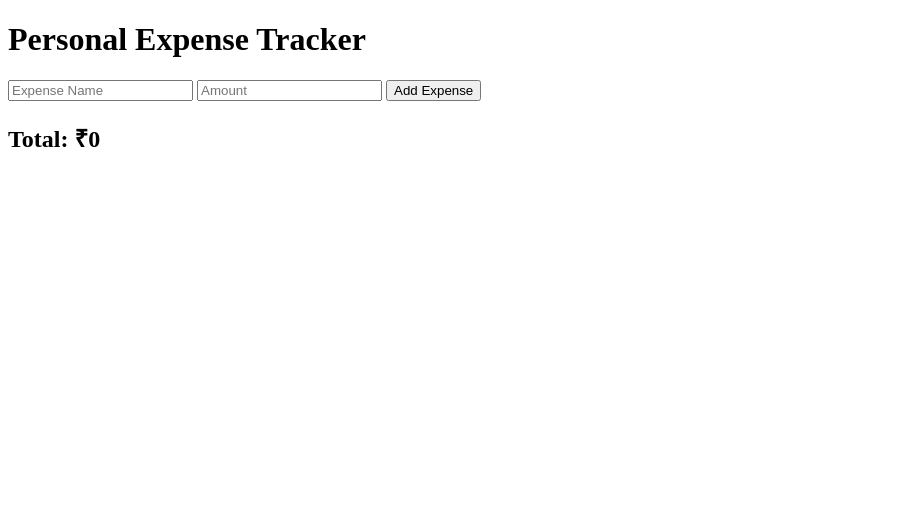
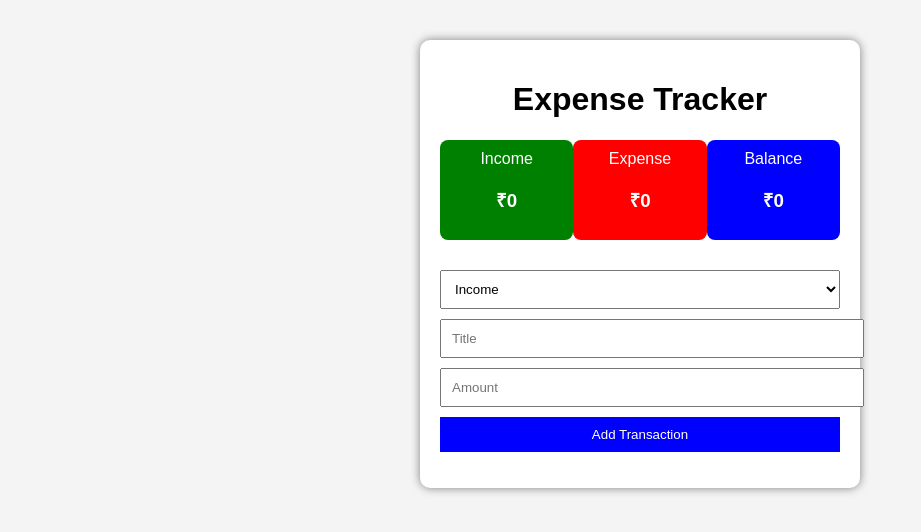
Before and after one commit to NishanthCodes1/Personal-expense-tracker, a plain HTML site: page index.html in a window 1280 px wide. Shown: the whole page, without its empty margins (0-921 px from the left). Drawn offline with Linux system fonts and the light colour scheme.

Commit message:
index.html

```diff
--- a/index.html
+++ b/index.html
@@ -1,24 +1,207 @@
 <!DOCTYPE html>
 <html>
 <head>
-    <title>Personal Expense Tracker</title>
-    <link rel="stylesheet" href="style.css">
+<meta charset="UTF-8">
+<title>Personal Expense Tracker</title>
+
+<style>
+
+body{
+    font-family:Arial;
+    background:#f4f4f4;
+    margin:0;
+}
+
+.container{
+    width:400px;
+    margin:40px auto;
+    background:white;
+    padding:20px;
+    border-radius:10px;
+    box-shadow:0 0 10px gray;
+}
+
+h1{
+    text-align:center;
+}
+
+.summary{
+    display:flex;
+    justify-content:space-between;
+    margin:20px 0;
+}
+
+.card{
+    width:30%;
+    text-align:center;
+    padding:10px;
+    border-radius:8px;
+    color:white;
+}
+
+.income{
+    background:green;
+}
+
+.expense{
+    background:red;
+}
+
+.balance{
+    background:blue;
+}
+
+input,select{
+    width:100%;
+    padding:10px;
+    margin-top:10px;
+}
+
+button{
+    width:100%;
+    padding:10px;
+    margin-top:10px;
+    background:blue;
+    color:white;
+    border:none;
+    cursor:pointer;
+}
+
+li{
+    list-style:none;
+    margin:10px 0;
+    padding:10px;
+    background:#eee;
+    display:flex;
+    justify-content:space-between;
+}
+
+.delete{
+    background:red;
+    color:white;
+    border:none;
+    padding:5px 10px;
+}
+
+</style>
+
 </head>
+
 <body>
 
-    <h1>Personal Expense Tracker</h1>
+<div class="container">
 
-    <input type="text" id="title" placeholder="Expense Name">
+<h1>Expense Tracker</h1>
 
-    <input type="number" id="amount" placeholder="Amount">
+<div class="summary">
 
-    <button onclick="addExpense()">Add Expense</button>
+<div class="card income">
+Income
+<h3 id="income">₹0</h3>
+</div>
 
-    <h2>Total: ₹<span id="total">0</span></h2>
+<div class="card expense">
+Expense
+<h3 id="expense">₹0</h3>
+</div>
 
-    <ul id="expenseList"></ul>
+<div class="card balance">
+Balance
+<h3 id="balance">₹0</h3>
+</div>
 
-    <script src="script.js"></script>
+</div>
+
+<select id="type">
+<option value="Income">Income</option>
+<option value="Expense">Expense</option>
+</select>
+
+<input type="text" id="title" placeholder="Title">
+
+<input type="number" id="amount" placeholder="Amount">
+
+<button onclick="addTransaction()">Add Transaction</button>
+
+<ul id="list"></ul>
+
+</div>
+
+<script>
+
+let transactions=JSON.parse(localStorage.getItem("transactions"))||[];
+
+showData();
+
+function addTransaction(){
+
+let type=document.getElementById("type").value;
+let title=document.getElementById("title").value;
+let amount=Number(document.getElementById("amount").value);
+
+if(title==""||amount<=0){
+alert("Enter valid details");
+return;
+}
+
+transactions.push({
+type,
+title,
+amount
+});
+
+localStorage.setItem("transactions",JSON.stringify(transactions));
+
+document.getElementById("title").value="";
+document.getElementById("amount").value="";
+
+showData();
+
+}
+
+function showData(){
+
+let list=document.getElementById("list");
+
+list.innerHTML="";
+
+let income=0;
+let expense=0;
+
+transactions.forEach((item,index)=>{
+
+if(item.type=="Income"){
+income+=item.amount;
+}else{
+expense+=item.amount;
+}
+
+list.innerHTML+=`
+<li>
+${item.title} (${item.type}) ₹${item.amount}
+<button class="delete" onclick="deleteItem(${index})">Delete</button>
+</li>
+`;
+
+});
+
+document.getElementById("income").innerHTML="₹"+income;
+document.getElementById("expense").innerHTML="₹"+expense;
+document.getElementById("balance").innerHTML="₹"+(income-expense);
+
+}
+
+function deleteItem(index){
+
+transactions.splice(index,1);
+
+localStorage.setItem("transactions",JSON.stringify(transactions));
+
+showData();
+
+}
+
+</script>
 
 </body>
 </html>
```
